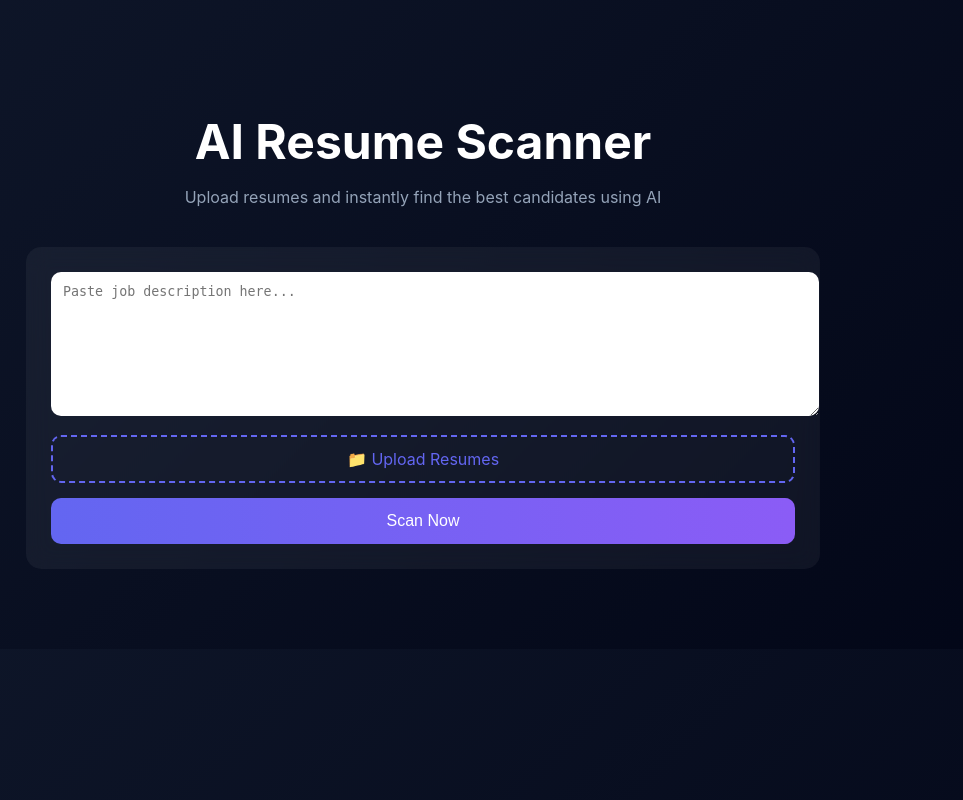
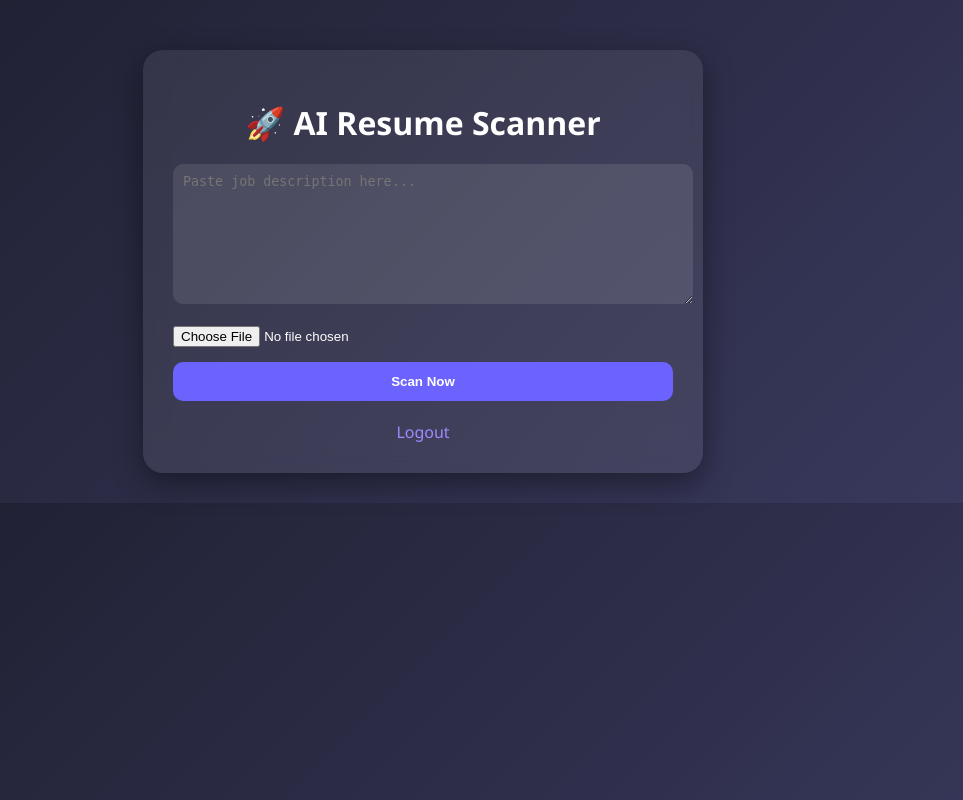
Before and after one commit to khushbootai404/ai-resume-scanner, a Flask app: page / in a window 1280 px wide. Shown: the whole page, without its empty margins (217-1180 px from the left). Run offline with Flask 3, Linux system fonts and the light colour scheme; a user stored in the database is signed in; data that the repository does not hold is empty; parts of the project's set-up code (start-up, migrations or seed data) failed here and were passed over.

Commit message:
updated UI and fixed upload + result page

```diff
--- a/app.py
+++ b/app.py
@@ -1,42 +1,54 @@
-from database import init_db, insert_resume, get_resumes
+print("🔥 THIS IS THE REAL FILE RUNNING 🔥")
+
 from flask import Flask, render_template, request, redirect, url_for, session
-import flask
 import os
+
+from database import init_db, insert_resume, get_resumes, create_user, get_user
 from utils.parser import extract_text
 from utils.matcher import match_resume
 
-app = flask.Flask(__name__)
+app = Flask(__name__)
 app.secret_key = "supersecretkey"
 
+# Initialize DB
 init_db()
 
+# Upload config
 UPLOAD_FOLDER = "uploads"
 app.config["UPLOAD_FOLDER"] = UPLOAD_FOLDER
-
 os.makedirs(UPLOAD_FOLDER, exist_ok=True)
 
-from database import init_db
-
-init_db()
+# =========================
+# 🏠 MAIN ROUTE
+# =========================
 @app.route("/", methods=["GET", "POST"])
 def index():
+
     if "user" not in session:
         return redirect(url_for("login"))
 
-    saved_data = get_resumes()
+    score = None
 
-    results = []
-    for r in saved_data:
-        results.append({
-            "name": r[0],
-            "score": r[1]
-        })
+    if request.method == "POST":
+        file = request.files.get("resume")
+        job_desc = request.form.get("job_desc")
 
-    return flask.render_template("index.html", results=results)
+        if file and job_desc:
+            file_path = os.path.join(app.config["UPLOAD_FOLDER"], file.filename)
+            file.save(file_path)
 
-app.secret_key = "supersecretkey"
+            resume_text = extract_text(file_path)
+            score = match_resume(resume_text, job_desc)
 
-from database import create_user, get_user
+            # ✅ GO TO RESULT PAGE
+            return render_template("result.html", score=score)
+
+    # 👇 ONLY for first load
+    return render_template("index.html")
+
+# =========================
+# 🔐 LOGIN
+# =========================
 @app.route("/login", methods=["GET", "POST"])
 def login():
     if request.method == "POST":
@@ -53,6 +65,10 @@ def login():
 
     return render_template("login.html")
 
+
+# =========================
+# 🆕 SIGNUP
+# =========================
 @app.route("/signup", methods=["GET", "POST"])
 def signup():
     if request.method == "POST":
@@ -67,10 +83,16 @@ def signup():
 
     return render_template("signup.html")
 
+# =========================
+# 🚪 LOGOUT
+# =========================
 @app.route("/logout")
 def logout():
     session.pop("user", None)
     return redirect(url_for("login"))
 
+# =========================
+# 🚀 RUN
+# =========================
 if __name__ == "__main__":
-    app.run()
+    app.run(debug=True)
--- a/static/style.css
+++ b/static/style.css
@@ -103,3 +103,19 @@ button:hover {
     text-align: right;
     font-size: 0.9rem;
 }
+
+.signup-text {
+    margin-top: 15px;
+    font-size: 14px;
+    color: #ccc;
+}
+
+.signup-text a {
+    color: #9d8bff;
+    text-decoration: none;
+    font-weight: 500;
+}
+
+.signup-text a:hover {
+    text-decoration: underline;
+}
--- a/templates/index.html
+++ b/templates/index.html
@@ -1,53 +1,122 @@
 <!DOCTYPE html>
-<html>
+<html lang="en">
 <head>
+    <meta charset="UTF-8">
     <title>AI Resume Scanner</title>
-    <link rel="stylesheet" href="/static/style.css">
+
+    <style>
+        body {
+            margin: 0;
+            font-family: 'Segoe UI', sans-serif;
+            background: linear-gradient(135deg, #1e1e2f, #3a3a5f);
+            color: white;
+            display: flex;
+            flex-direction: column;
+            align-items: center;
+        }
+
+        .container {
+            margin-top: 50px;
+            background: rgba(255, 255, 255, 0.08);
+            padding: 30px;
+            border-radius: 20px;
+            backdrop-filter: blur(12px);
+            width: 500px;
+            box-shadow: 0 10px 30px rgba(0,0,0,0.4);
+        }
+
+        h1 {
+            text-align: center;
+            margin-bottom: 20px;
+        }
+
+        textarea {
+            width: 100%;
+            height: 120px;
+            border-radius: 10px;
+            border: none;
+            padding: 10px;
+            margin-bottom: 15px;
+            background: rgba(255,255,255,0.1);
+            color: white;
+        }
+
+        input[type="file"] {
+            margin-bottom: 15px;
+            color: white;
+        }
+
+        button {
+            width: 100%;
+            padding: 12px;
+            border: none;
+            border-radius: 10px;
+            background: #6c63ff;
+            color: white;
+            font-weight: bold;
+            cursor: pointer;
+        }
+
+        button:hover {
+            background: #5848d6;
+        }
+
+        .results {
+            margin-top: 30px;
+            width: 500px;
+        }
+
+        .card {
+            background: rgba(255,255,255,0.08);
+            padding: 15px;
+            border-radius: 10px;
+            margin-bottom: 10px;
+        }
+
+        .logout {
+            margin-top: 20px;
+            text-align: center;
+        }
+
+        .logout a {
+            color: #9d8bff;
+            text-decoration: none;
+        }
+
+        .logout a:hover {
+            text-decoration: underline;
+        }
+    </style>
 </head>
+
 <body>
 
-<div class="hero">
 
-    <h1>AI Resume Scanner</h1>
-    <p>Upload resumes and instantly find the best candidates using AI</p>
 
-    <form method="POST" enctype="multipart/form-data" class="upload-box">
+    <div class="container">
+        <h1>🚀 AI Resume Scanner</h1>
 
+        <form method="POST" enctype="multipart/form-data">
             <textarea name="job_desc" placeholder="Paste job description here..." required></textarea>
 
-        <label class="file-upload">
-            <input type="file" name="resumes" multiple required>
-            <span>📁 Upload Resumes</span>
-        </label>
+            <input type="file" name="resume" required>
 
             <button type="submit">Scan Now</button>
         </form>
 
-</div>
-
-{% if results %}
-<div class="results-container">
-
-    <h2>Top Candidates</h2>
-
-    {% for r in results %}
-    <div class="result-card">
-
-        <div class="info">
-            <h3>{{ r.name }}</h3>
-        </div>
-
-        <div class="progress">
-            <div class="progress-bar" style="width:  rscore ">
-                {{ r.score }}%
+        <div class="logout">
+            <a href="/logout">Logout</a>
         </div>
     </div>
 
+    <div class="results">
+        {% for r in results %}
+            <div class="card">
+                <strong>{{ r.name }}</strong><br>
+                Match Score: {{ r.score }}%
             </div>
         {% endfor %}
-
     </div>
-{% endif %}
 
 </body>
 </html>
--- a/templates/login.html
+++ b/templates/login.html
@@ -92,11 +92,11 @@
         <button type="submit">Login</button>
     </form>
 
-        <p style="margin-top: 15px;">
+    <!-- ✅ FIXED ALIGNMENT -->
+    <p> <form method="POST" action="/login"></form>
   Don’t have an account?
   <a href="/signup">Create Account</a>
 </p>
 </div>
-
 </body>
 </html>
```
Also changed, not shown: templates/result.html (added, +82 -0 lines), templates/signup.html (+4 -3 lines), utils/matcher.py (+12 -14 lines), utils/parser.py (+7 -10 lines), database.db, 1 other file. Lines whose indentation alone changed are shown as unchanged.
